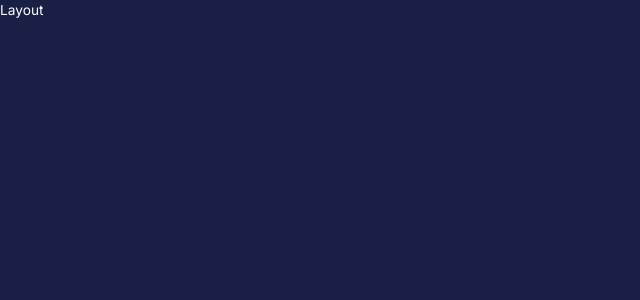
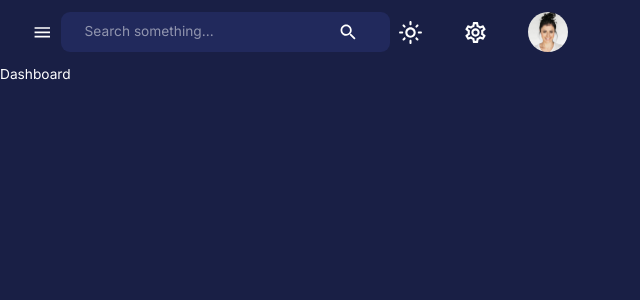
Before and after one commit to bromodragonfly/full-stack-admin-pannel, a React (Create React App) app in the folder client/: page /dashboard in a window 1280 px wide. Shown: the top 300 px of the page, without its empty margins (0-640 px from the left). Built offline with nearby package versions, Linux system fonts and the light colour scheme.

Commit message:
navbar ready + sidebar start

```diff
--- /dev/null
+++ b/client/src/components/Flexbetween.jsx
@@ -0,0 +1,10 @@
+// Style component
+const { Box } = require('@mui/material')
+const { styled } = require('@mui/system')
+const FlexBetween = styled(Box)({
+    display: 'flex',
+    justifyContent: 'space-between',
+    alignItems: 'center',
+})
+
+export default FlexBetween
--- /dev/null
+++ b/client/src/components/Navbar.jsx
@@ -0,0 +1,80 @@
+import React, { useState } from 'react'
+import {
+    LightModeOutlined,
+    DarkModeOutlined,
+    Menu as MenuIcon,
+    SettingsOutlined,
+    ArrowDropDownCircleOutlined,
+    Search,
+} from '@mui/icons-material'
+import FlexBetween from './Flexbetween'
+import { useDispatch } from 'react-redux'
+import { setMode } from 'state'
+import profileImage from 'assets/profile.jpeg'
+import {
+    AppBar,
+    Avatar,
+    IconButton,
+    InputBase,
+    Toolbar,
+    useTheme,
+} from '@mui/material'
+
+const Navbar = () => {
+    const dispatch = useDispatch()
+    const theme = useTheme()
+
+    return (
+        <AppBar
+            sx={{
+                position: 'static',
+                background: 'none',
+                boxShadow: 'none',
+            }}
+        >
+            <Toolbar
+                sx={{
+                    justifyContent: 'space-between',
+                }}
+            >
+                {/*Left side */}
+                <FlexBetween>
+                    <IconButton
+                        onClick={() => console.log('Open/Close sidebar')}
+                    >
+                        <MenuIcon />
+                    </IconButton>
+                    <FlexBetween
+                        backgroundColor={theme.palette.background.alt}
+                        borderRadius="9px"
+                        gap="3rem"
+                        p="0.1rem 1.5rem"
+                    >
+                        <InputBase placeholder="Search something..." />
+                        <IconButton>
+                            <Search />
+                        </IconButton>
+                    </FlexBetween>
+                </FlexBetween>
+                {/* Right side */}
+                <FlexBetween gap="1.5rem">
+                    <IconButton onClick={() => dispatch(setMode())}>
+                        {theme.palette.mode === 'dark' ? (
+                            <LightModeOutlined sx={{ fontSize: '25px' }} />
+                        ) : (
+                            <DarkModeOutlined sx={{ fontSize: '25px' }} />
+                        )}
+                    </IconButton>
+                    <IconButton>
+                        <SettingsOutlined sx={{ fontSize: '25px' }} />
+                    </IconButton>
+                    <IconButton>
+                        <Avatar src={profileImage} />
+                    </IconButton>
+                </FlexBetween>
+            </Toolbar>
+        </AppBar>
+    )
+}
+
+export default Navbar
--- /dev/null
+++ b/client/src/components/Sidebar.jsx
@@ -0,0 +1,52 @@
+import React, { useEffect, useState } from 'react'
+import {
+    Box,
+    Drawer,
+    Divider,
+    IconButton,
+    ListItem,
+    ListItemButton,
+    ListItemIcon,
+    ListItemText,
+    Typography,
+    useTheme,
+} from '@mui/material'
+import {
+    SettingsOutlined,
+    ChevronLeft,
+    ChevronRightOutlined,
+    HomeOutlined,
+    ShoppingCartOutlined,
+    Groups2Outlined,
+    ReceiptOutlined,
+    PublicOutlined,
+    PointOfSaleOutlined,
+    TodayOutlined,
+    CalendarMonthOutlined,
+    AdminPanelSettingsOutlined,
+    TrendingUpOutlined,
+    PieChartOutline,
+} from '@mui/icons-material'
+import { useLocation, useNavigate } from 'react-router-dom'
+import FlexBetween from './Flexbetween'
+import profileImage from 'assets/profile.jpeg'
+
+const Sidebar = ({
+    drawerWidth,
+    isSidebarOpen,
+    setIsSidebarOpen,
+    isNonMobile,
+}) => {
+    const { pathname } = useLocation()
+    const [active, setActive] = useState('')
+    const navigate = useNavigate()
+    const theme = useTheme()
+
+    useEffect(() => {
+        setActive(pathname.substring(1))
+    }, [pathname])
+
+    return <Box component="nav"></Box>
+}
+
+export default Sidebar
--- a/client/src/scenes/layout/index.jsx
+++ b/client/src/scenes/layout/index.jsx
@@ -1,7 +1,33 @@
-import React from 'react'
-
+import React, { useState } from 'react'
+import { Box, useMediaQuery } from '@mui/material'
+import { Outlet } from 'react-router-dom'
+import { useSelector } from 'react-redux'
+import Navbar from 'components/Navbar'
+import Sidebar from 'components/Sidebar'
 const Layout = () => {
-    return <div>Layout</div>
+    const isNonMobile = useMediaQuery('(min-width: 600px)')
+    const [isSidebarOpen, setIsSidebarOpen] = useState(true)
+    return (
+        <Box
+            display={isNonMobile ? 'flex' : 'block'}
+            width="100%"
+            height="100%"
+        >
+            <Sidebar
+                isNonMobile={isNonMobile}
+                drawerWidth="250px"
+                isSidebarOpen={isSidebarOpen}
+                setIsSidebarOpen={setIsSidebarOpen}
+            />
+            <Box>
+                <Navbar
+                    isSidebarOpen={isSidebarOpen}
+                    setIsSidebarOpen={setIsSidebarOpen}
+                />
+                <Outlet />
+            </Box>
+        </Box>
+    )
 }
 
 export default Layout
```
